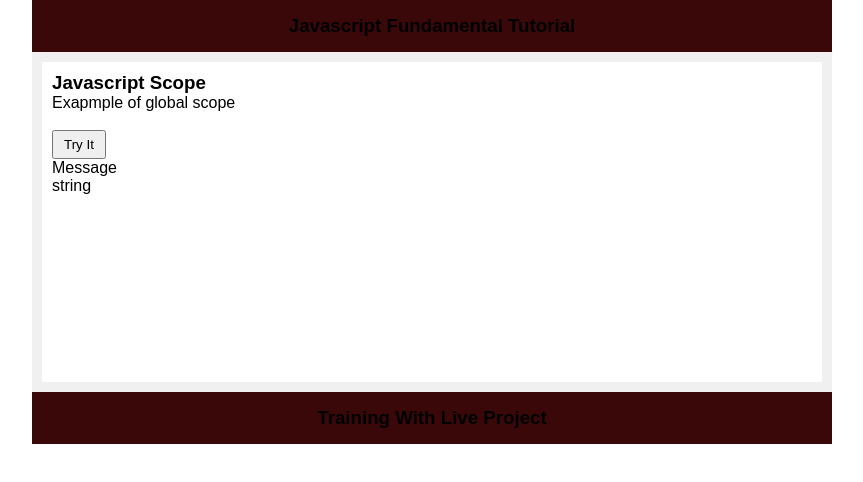
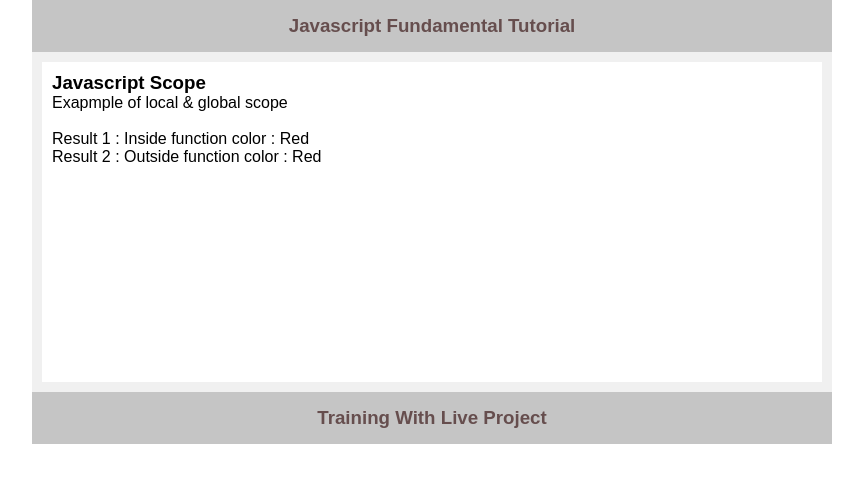
Before and after one commit to sayed363/js-Experiment-Project, a plain HTML site: page index.html in a window 1280 px wide. Shown: the whole page, without its empty margins (208-1071 px from the left). Drawn offline with Linux system fonts and the light colour scheme.

Commit message:
example of local & global scopee

```diff
--- a/css/style.css
+++ b/css/style.css
@@ -9,9 +9,10 @@ body{
 	margin:0 auto;
 }
 #header,#footer{
-	background-color:rgb(58, 8, 8);
+	background-color:rgb(197, 197, 197);
 	text-align:center;
 	padding:15px 10px;
+	color:#664e4e;
 }
 #main-content{
 	min-height:300px;
--- a/index.html
+++ b/index.html
@@ -16,18 +16,21 @@
 		</div>
 		<div id="main-content">
 			<h3>Javascript Scope</h3>
-			<p>Exapmple of global scope</p>
+			<p>Exapmple of local & global scope</p>
 
 			<br/>
-			<button onclick="myFunction()">Try It</button> <br/>
-			<p id="demo">Message</p>
+			<!-- <button onclick="myFunction()">Try It</button> -->
+			<p>Result 1 : <span id="demo1"></span></p>
+			<p>Result 2 : <span id="demo2"></span></p>
 
 			<script>
-				var carName = "Volvo"
-				document.write(typeof carName);
-				function myFunction(){
-					document.getElementById("demo").innerHTML = carName;
-				}
+				var color = "Green";
+				function myFunction() {
+				color = "Red";
+				document.getElementById("demo1").innerHTML = " Inside function color : " + color;
+			}
+				myFunction();
+				document.getElementById("demo2").innerHTML = " Outside function color : " + color;
 			</script>
 
 
```
